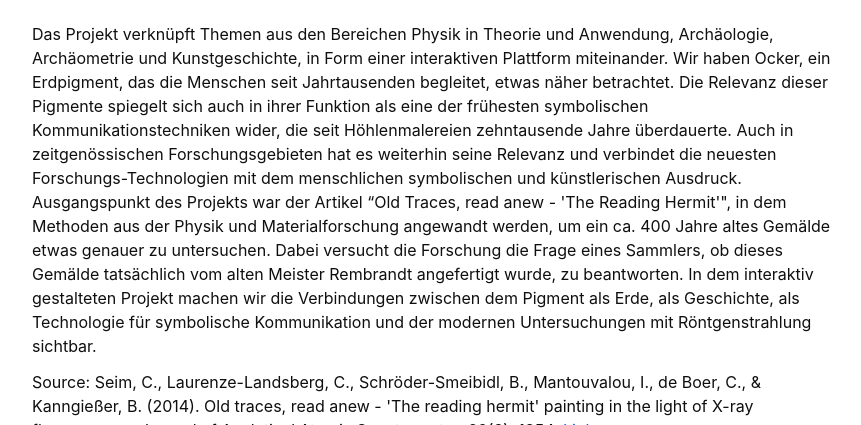
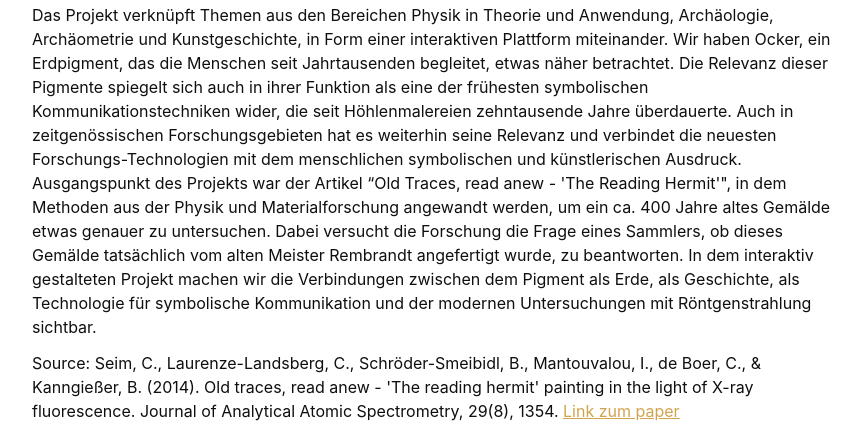
Before and after one commit to andreaheilrath/astro-ockermap, an Astro site: page /about in a window 1280 px wide. Shown: the part 229-654 px from the top of the page, without its empty margins (56-917 px from the left). Built offline with nearby package versions, Linux system fonts and the light colour scheme; Astro itself is replaced by a stand-in of ours; a web font is replaced by a local one.

Commit message:
improvements of styling

```diff
--- a/src/layouts/BaseLayout.astro
+++ b/src/layouts/BaseLayout.astro
@@ -13,7 +13,7 @@
 <html lang="en">
     <head>
         <meta charset="utf-8" />
-        <link rel="icon" type="image/svg+xml" href="favicon.ico" />
+        <link rel="icon" type="image/svg+xml" href="/public/favicon.ico" />
         <meta name="viewport" content="width=device-width" />
         <meta name="generator" content={Astro.generator} />
         <title>{pageTitle}</title>
--- a/src/styles/global.css
+++ b/src/styles/global.css
@@ -9,11 +9,11 @@
   }
 
 a {
-    color: var(--color-text-link);
+    color: #d1a34e;
 }
 
 a:hover {
-    color: var(--color-text-subtle);
+    color: #E7A427
 }
 
 img {
--- a/src/styles/variables.css
+++ b/src/styles/variables.css
@@ -8,32 +8,20 @@
     --color-border-primary: hsl(0deg, 0%, 26%);
 
 
-    /* Color Palette */
-    --color-palette-grey-100: hsl(0deg, 0%, 100%);
-    --color-palette-grey-200: hsl(0deg, 0%, 98%);
-    --color-palette-grey-220: hsl(0deg, 0%, 96%);
-    --color-palette-grey-300: hsl(0deg, 0%, 92%);
-    --color-palette-grey-400: hsl(0deg, 0%, 60%);
-    --color-palette-grey-500: hsl(0deg, 0%, 40%);
-    --color-palette-grey-600: hsl(0deg, 0%, 26%);
-    --color-palette-grey-700: hsl(0deg, 0%, 20%);
-    --color-palette-grey-800: hsl(0deg, 0%, 6%);
-    --color-palette-grey-900: hsl(0deg, 0%, 0%);
-
 
     /* Typography */
     --font-family-body: 'Inter';
     --font-family-headline: 'Poppins';
     --font-weight-regular: 400;
     --font-weight-bold: 700;
-    --font-size-100: 0.75rem; /* 12px */
+
     --font-size-200: 0.875rem; /* 14px */
     --font-size-300: 1rem; /* 16px */
     --font-size-400: 1.25rem; /* 20px */
     --font-size-500: 1.5rem; /* 24px */
     --font-size-600: 2.5rem; /* 40px */
-    --font-size-700: 3.5rem; /* 56px */
-    --font-size-800: 4.5rem; /* 72px */
+    --font-size-700: 2.5rem; /* 56px */
+
     --leading-100: 1.2;
     --leading-200: 1.5;
 
```
Also changed, not shown: src/components/MasonryGrid.astro (+1 -19 lines), public/favicon.ico (renamed from favicon.ico).
